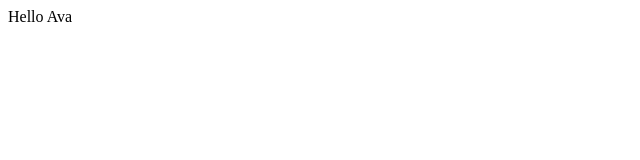
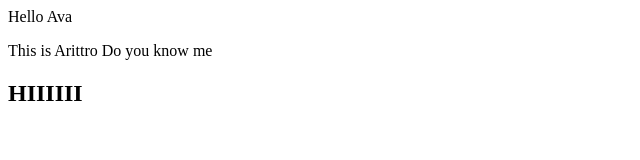
Before and after one commit to arittrasarker12/capstone-demo, a plain HTML site: page index.html in a window 1280 px wide. Shown: the whole page, without its empty margins (0-640 px from the left). Drawn offline with Linux system fonts and the light colour scheme.

Commit message:
Updated The Name

```diff
--- a/index.html
+++ b/index.html
@@ -1 +1,3 @@
 <p>Hello Ava</p>
+<p>This is Arittro Do you know me</p>
+<h2>HIIIIII</h2>
```
